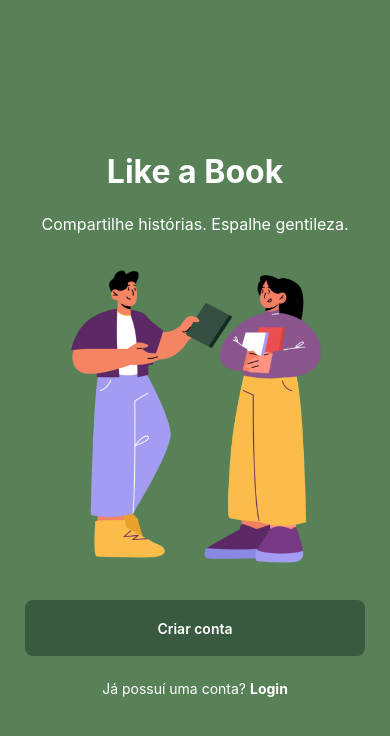
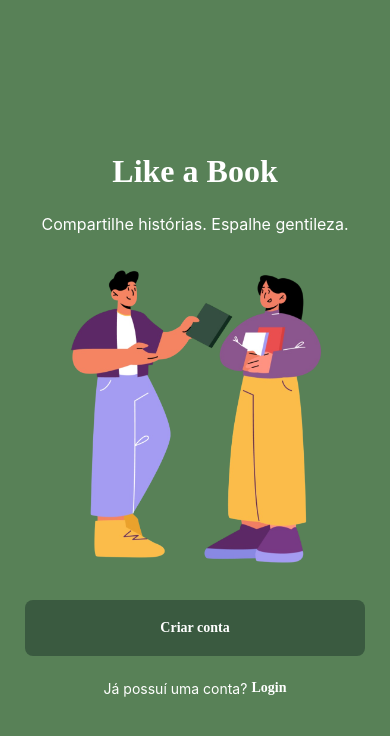
Before and after one commit to IzabelaSoares/tcc, a React Native app in the folder frontend/: screen / in a window 390 px wide. Shown: the top 736 px of the page. Built offline with nearby package versions, Linux system fonts and the light colour scheme.

Commit message:
Adicionando fonte poppins ao sistema

```diff
--- a/frontend/package.json
+++ b/frontend/package.json
@@ -10,9 +10,11 @@
   },
   "dependencies": {
     "@babel/plugin-proposal-export-namespace-from": "^7.18.9",
+    "@expo-google-fonts/poppins": "^0.4.0",
     "@expo/metro-runtime": "~5.0.4",
     "@types/react": "~19.0.10",
     "expo": "^53.0.0",
+    "expo-font": "~13.3.1",
     "expo-status-bar": "~2.2.3",
     "nativewind": "^3.4.0",
     "react": "19.0.0",
--- a/frontend/tailwind.config.js
+++ b/frontend/tailwind.config.js
@@ -4,6 +4,18 @@ module.exports = {
   presets: [require("nativewind/preset")],
   theme: {
     extend: {
+      fontFamily: {
+        sans: ["Poppins", "ui-sans-serif", "system-ui"],
+        thin: ["Poppins_100Thin"],
+        extralight: ["Poppins_200ExtraLight"],
+        light: ["Poppins_300Light"],
+        regular: ["Poppins_400Regular"],
+        medium: ["Poppins_500Medium"],
+        semibold: ["Poppins_600SemiBold"],
+        bold: ["Poppins_700Bold"],
+        extrabold: ["Poppins_800ExtraBold"],
+        black: ["Poppins_900Black"],
+      },
       colors: {
         background: "#DAD7CD",
         secondary: "#A3B18A",
```
Also changed, not shown: 1 other file (tests, documents, lock files or other folders). Lines whose indentation alone changed are shown as unchanged.
